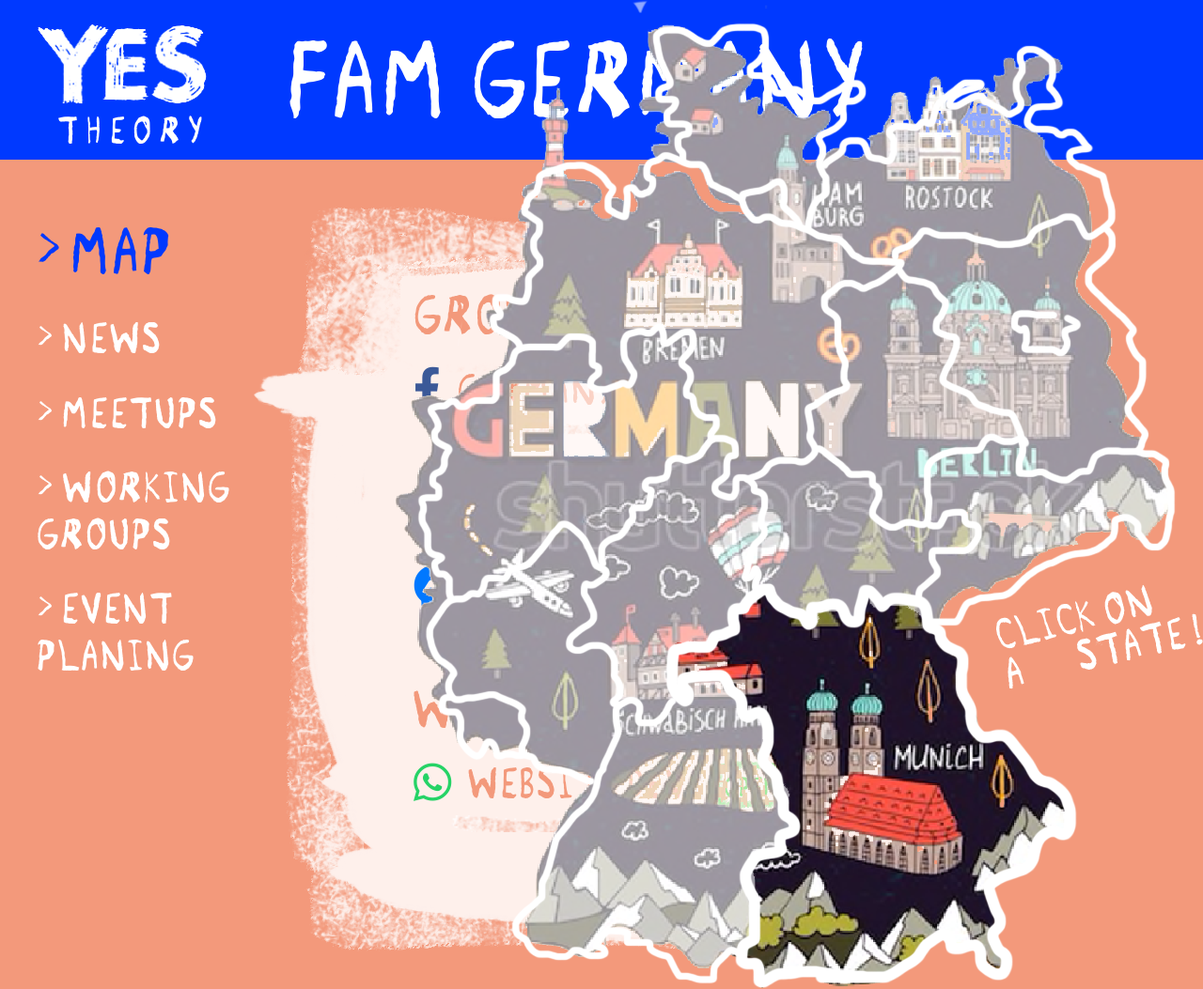
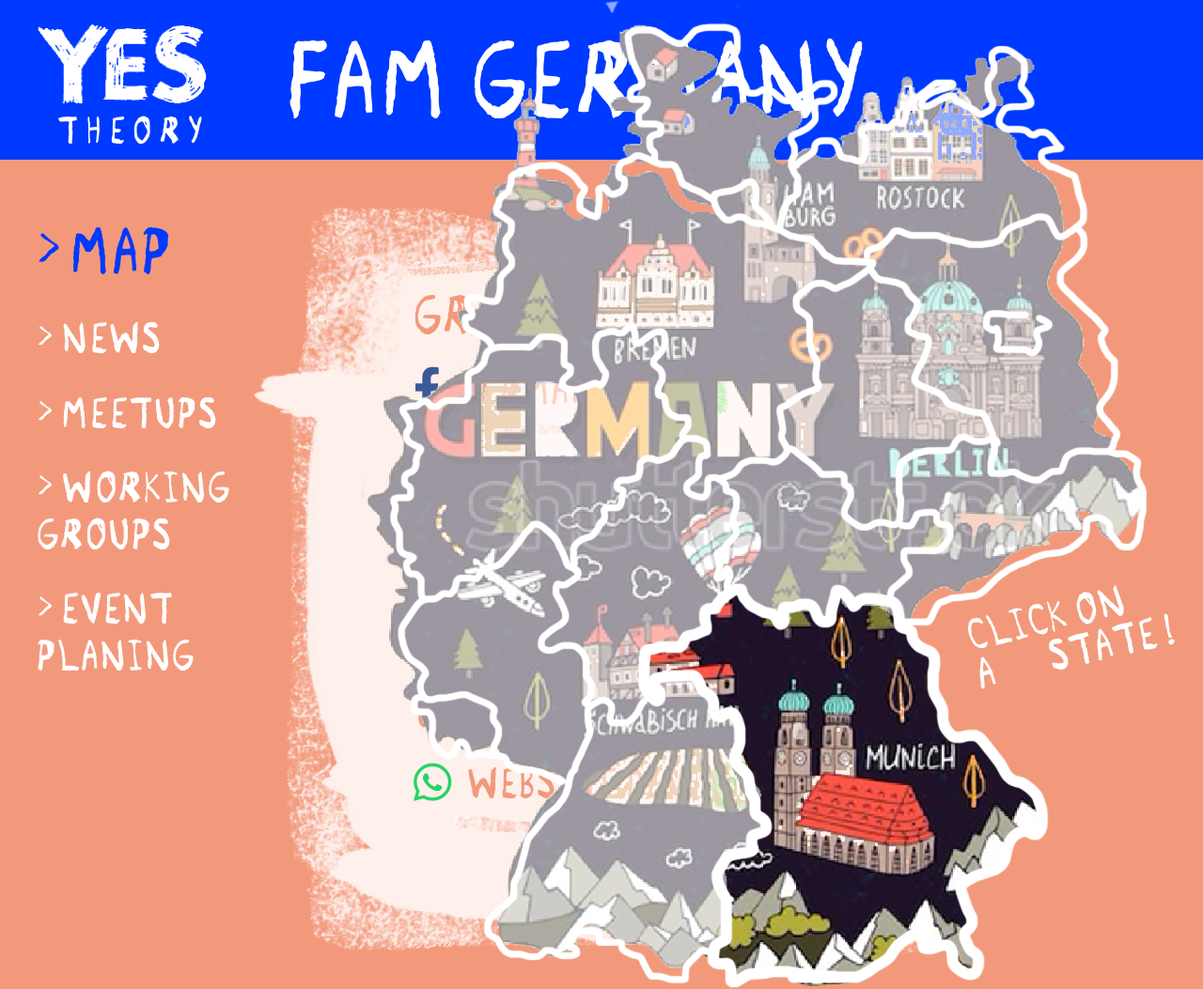
Before and after one commit to Yes-Theory/yes-theory.github.io, a Jekyll site: the page built from preview.md, in a window 1280 px wide and 1053 px high. Shown: the whole window at 94% size. Built offline with Jekyll 4.4.1, drawn with Linux system fonts in a browser that asks for light colours; nearby versions of some CDN libraries.

Commit message:
not pressed against the side

```diff
--- a/assets/css/preview.scss
+++ b/assets/css/preview.scss
@@ -189,7 +189,7 @@
             position: absolute;
             width: 860px;
             top: -170px;
-            right: 0;
+            right: 30px;
             img{
                 width: 100%;
             }
```
